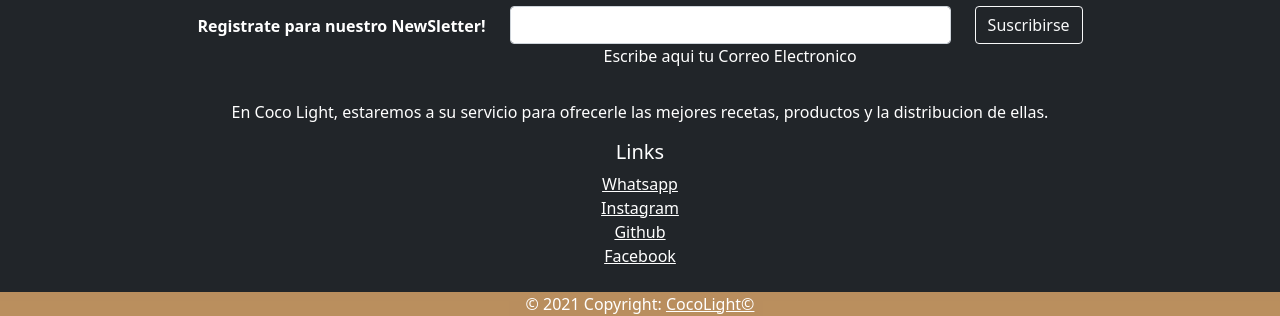
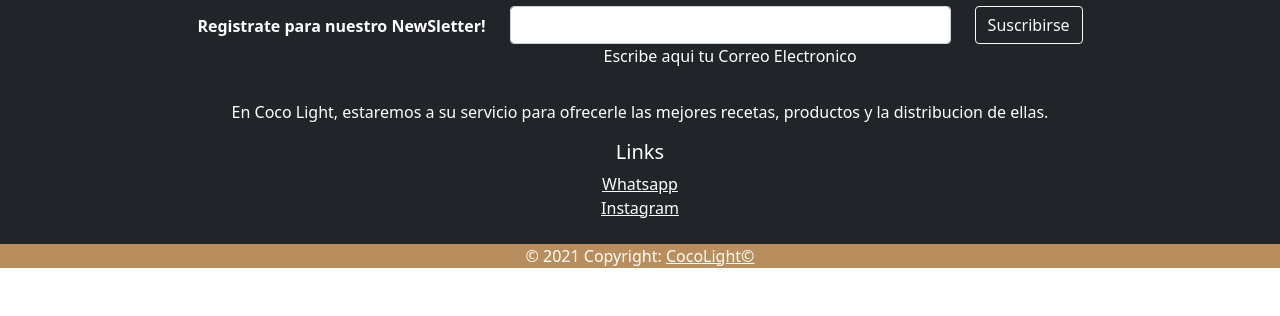
Before and after one commit to LeandroGerez/proyectofinalultimo, a website: page Recetas.html in a window 1280 px wide. Shown: the part 2240-2556 px from the top of the page. After the commit the page ends 2508 px from the top, so only its background shows below. Drawn offline with nearby package versions, Linux system fonts and the light colour scheme.

Commit message:
primer commit

```diff
--- a/Recetas.html
+++ b/Recetas.html
@@ -229,12 +229,6 @@
                           <li>
                             <a href="https://www.instagram.com/" class="text-white">Instagram</a>
                           </li>
-                          <li>
-                            <a href="https://github.com/" class="text-white">Github</a>
-                          </li>
-                          <li>
-                            <a href="www.facebook.com" class="text-white">Facebook</a>
-                          </li>
                         </ul>
                       </div>
 
```
Also changed, not shown: Cosmetica.html (+0 -6 lines), Nosotros.html (+0 -6 lines), Suplementos.html (+0 -6 lines), index.html (+0 -6 lines), img/facebook.png (deleted), img/gitt.png (deleted), img/logodetienda.jpg (added).
